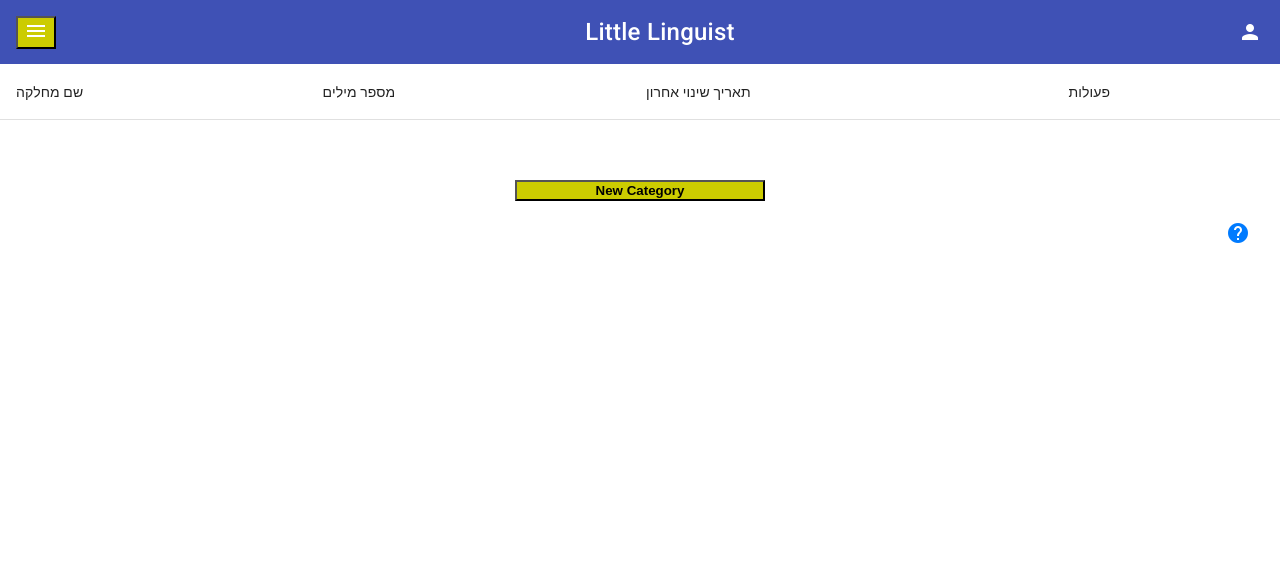
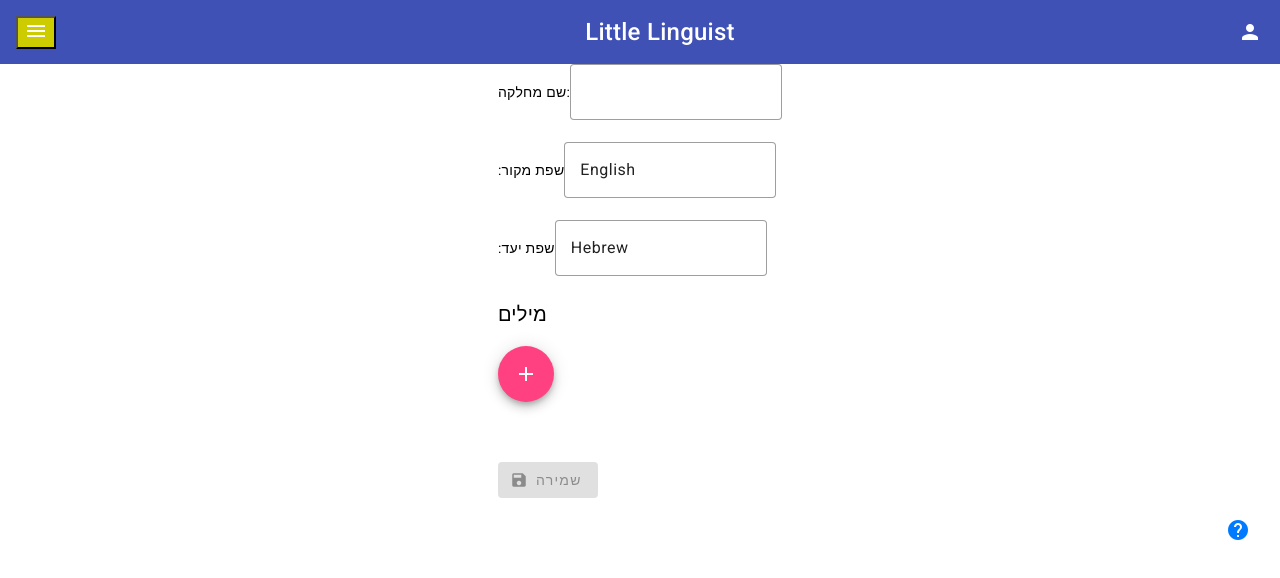
Before and after one commit to eitanso/Little-Linguist, an Angular app: page /editcategory/1 in a window 1280 px wide. Shown: the top 578 px of the page. Built offline with nearby package versions, Linux system fonts and the light colour scheme.

Commit message:
hfghgfhfgh

```diff
--- a/src/app/app.routes.ts
+++ b/src/app/app.routes.ts
@@ -3,7 +3,7 @@ import { CategoriesComponent } from './categories/categories.component';
 import { CategoryFormComponent } from './new-category/new-category.component';
 
 export const routes: Routes = [
-    {path:"",component:CategoriesComponent},
-    {path:"newcategory",component:CategoryFormComponent},
-    {path:"editcategory/:id",component:CategoriesComponent},
+    { path: "", component: CategoriesComponent },
+    { path: "newcategory", component: CategoryFormComponent },
+    { path: "editcategory/:id", component: CategoryFormComponent },
 ];
--- a/src/app/categories/categories.component.ts
+++ b/src/app/categories/categories.component.ts
@@ -1,4 +1,5 @@
 import { Component, OnInit } from '@angular/core';
+import { Router } from '@angular/router';
 import { LocalStorageService } from './../services/local-storage.service';
 import { Category, Language } from '../../shared/model/wordCategory';
 import { MatTableModule } from '@angular/material/table';
@@ -8,7 +9,7 @@ import { MatDialog } from '@angular/material/dialog';
 import { DelCategoryComponent } from '../del-category/del-category.component';
 
 @Component({
-  imports: [MatTableModule, MatIconModule ,RouterModule ],
+  imports: [MatTableModule, MatIconModule, RouterModule],
   standalone: true,
   selector: 'app-categories',
   templateUrl: './categories.component.html',
@@ -18,7 +19,7 @@ export class CategoriesComponent implements OnInit {
   dataSource: Category[] = [];
   displayedColumns: string[] = ['categoryName', 'numberOfWords', 'lastModificationDate', 'action'];
 
-  constructor(private localStorageService: LocalStorageService, private dialogService: MatDialog) {}
+  constructor(private localStorageService: LocalStorageService, private router: Router, private dialogService: MatDialog) {}
 
   ngOnInit() {
     this.loadCategories();
@@ -39,7 +40,7 @@ export class CategoriesComponent implements OnInit {
 
   editCategory(updatedCategory: Category) {
     this.localStorageService.update(updatedCategory);
-    this.loadCategories();
+    this.router.navigate(['editcategory', updatedCategory.id]);
   }
 
   deleteCategory(categoryId: number) {
--- a/src/app/new-category/new-category.component.ts
+++ b/src/app/new-category/new-category.component.ts
@@ -4,9 +4,10 @@ import { MatInputModule } from '@angular/material/input';
 import { MatButtonModule } from '@angular/material/button';
 import { MatIconModule } from '@angular/material/icon';
 import { CommonModule } from '@angular/common';
-import { Router } from '@angular/router';
+import { Router, ActivatedRoute } from '@angular/router';
 import { Category } from '../../shared/model/wordCategory';
 import { Language } from '../../shared/model/language';
+import { LocalStorageService } from '../services/local-storage.service';
 
 @Component({
   selector: 'new-category',
@@ -18,14 +19,22 @@ import { Language } from '../../shared/model/language';
 export class CategoryFormComponent implements OnInit {
   category: Category;
   @ViewChild('wordsGroup') wordsGroup?: NgModelGroup;
+  id: any;
 
-  constructor(private router: Router) {
-
+  constructor(private router: Router, private route: ActivatedRoute, private localStorageService: LocalStorageService) {
     this.category = new Category(this.getNewCategoryId(), "", Language.English, Language.Hebrew, []);
   }
 
   ngOnInit(): void {
-
+    this.route.params.subscribe(params => {
+      this.id = params['id'];
+      if (this.id) {
+        let categoryFromService = this.localStorageService.get(parseInt(this.id));
+        if (categoryFromService) {
+          this.category = categoryFromService;
+        }
+      }
+    });
   }
 
   getNewCategoryId(): number {
@@ -37,22 +46,18 @@ export class CategoryFormComponent implements OnInit {
     if (this.category && this.category.categoryName) {
       const newId = this.getNewCategoryId();
       this.category.id = newId;
-      localStorage.setItem(`category-${newId}`, JSON.stringify(this.category));
+      this.localStorageService.add(this.category);
       localStorage.setItem('lastCategoryId', newId.toString());
     }
   }
 
-
-
   validate(control: AbstractControl): ValidationErrors | null {
-
     const isValid = this.atLeastOneWordPair()(control);
     return isValid ? null : { 'invalidCategory': true };
   }
 
   atLeastOneWordPair(): ValidatorFn {
     return (control: AbstractControl): ValidationErrors | null => {
-
       const words = (control.value as Category).Words || [];
       if (!words.length || words.some(word => !word.sourceWord || !word.targetWord)) {
           return { 'noWords': true };
@@ -63,27 +68,33 @@ atLeastOneWordPair(): ValidatorFn {
 
   onSubmitRegistration(form: NgForm) {
     if (form.valid) {
-    let existingCategories = JSON.parse(localStorage.getItem('categories') || '[]');
+      const words = this.category.Words || [];
+      const hasWordPair = words.length > 0 && words.every(word => word.sourceWord && word.targetWord);
 
-    if (!Array.isArray(existingCategories)) {
-      existingCategories = [];
-    }
+      if (hasWordPair) {
+        let existingCategories = this.localStorageService.list();
 
-    const categoryExists = existingCategories.some((cat: Category) => cat.categoryName === this.category.categoryName);
+        const categoryExists = existingCategories.some((cat: Category) => cat && cat.categoryName === this.category.categoryName);
 
         if (!categoryExists) {
           const newId = this.getNewCategoryId();
           this.category.id = newId;
-      existingCategories.push(this.category);
-
-      localStorage.setItem('categories', JSON.stringify(existingCategories));
+          this.localStorageService.add(this.category);
           localStorage.setItem('lastCategoryId', newId.toString());
 
           this.router.navigate(['/']);
+        }else{
+          this.localStorageService.update(this.category);
+          this.category.lastModificationDate = new Date();
+          this.localStorageService.update(this.category);
+          this.router.navigate(['/']);
+
+        }
+      } else {
+        alert('חייב להזין לפחות צמד מילים אחד');
       }
     }
   }
-
 
   addNewWord() {
     this.category.Words.push({ sourceWord: '', targetWord: '' });
@@ -92,4 +103,9 @@ onSubmitRegistration(form: NgForm) {
   deleteNewWord(index: number) {
     this.category.Words.splice(index, 1);
   }
+
+  updateCategory() {
+    this.localStorageService.update(this.category);
+    this.router.navigate(['/']);
   }
+}
--- a/src/app/services/local-storage.service.ts
+++ b/src/app/services/local-storage.service.ts
@@ -44,9 +44,15 @@ export class LocalStorageService {
     delete categoriesObj[categoryId];
     localStorage.setItem(this.storageKey, JSON.stringify(categoriesObj));
   }
+
   getWordCountInCategory(categoryId: number): number {
     const category = this.get(categoryId);
     return category ? category.Words.length : 0;
   }
+  getCategoryById(id: number): Category | undefined {
+    const categories = this.list();
+    const category = categories.find(category => category.id === id);
+    return category ? category : undefined;
+}
 
 }
```
Lines whose indentation alone changed are shown as unchanged.
